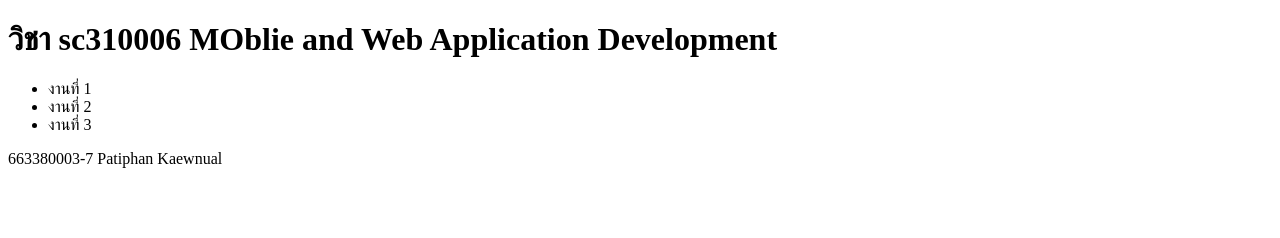
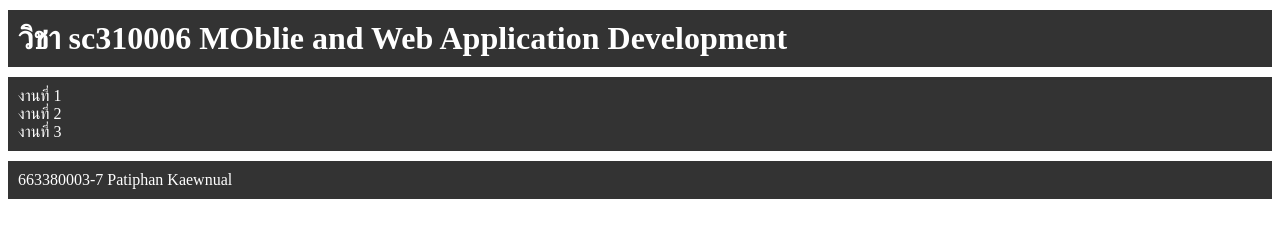
Before and after one commit to Seleblobbyboy/web2024, a plain HTML site: page index.html in a window 1280 px wide. Drawn offline with Linux system fonts and the light colour scheme.

Commit message:
Update index.html

```diff
--- a/index.html
+++ b/index.html
@@ -4,6 +4,26 @@
     <meta charset="UTF-8">
     <meta name="viewport" content="width=device-width, initial-scale=1.0">
     <title>Document</title>
+    <style>
+        h1{
+            background-color: #333;
+            padding: 10px;
+            margin: 10px 0;
+            color: white;
+        }
+        ul{
+            background-color: #333;
+            padding: 10px;
+            margin: 10px 0;
+            color: white;
+        }
+        p{
+            background-color: #333;
+            padding: 10px;
+            margin: 10px 0;
+            color: white;
+        }
+    </style>
 </head>
 <body>
     <h1>วิชา sc310006 MOblie and Web Application Development</h1>
@@ -13,5 +33,6 @@
         <li>งานที่ 3</li>
     </ul>
     <p>663380003-7 Patiphan Kaewnual</p>
+
 </body>
 </html>
```
